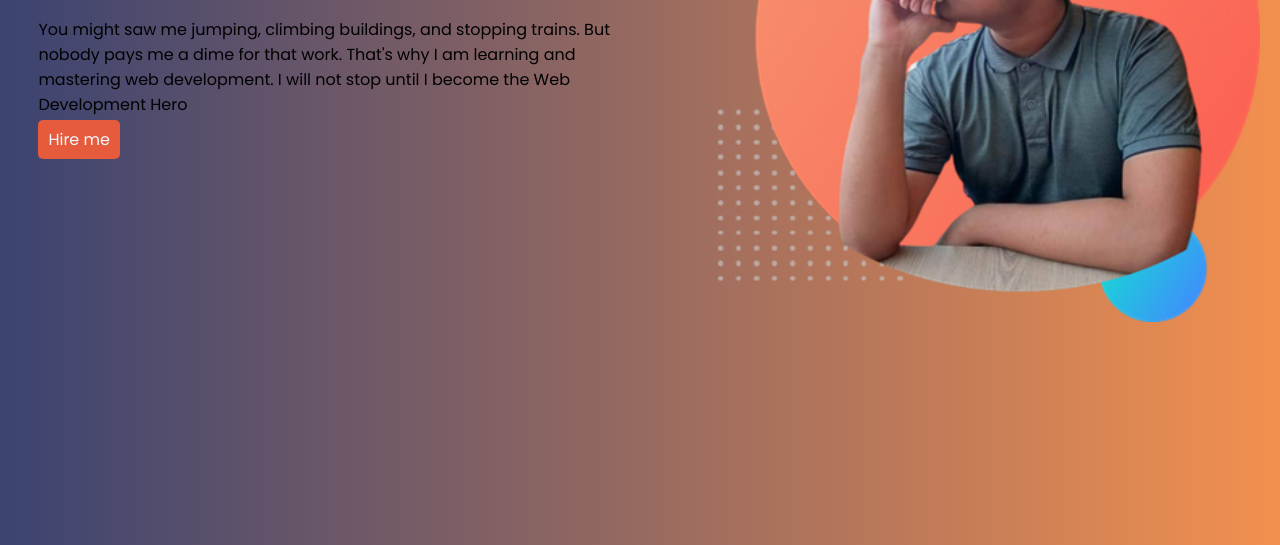
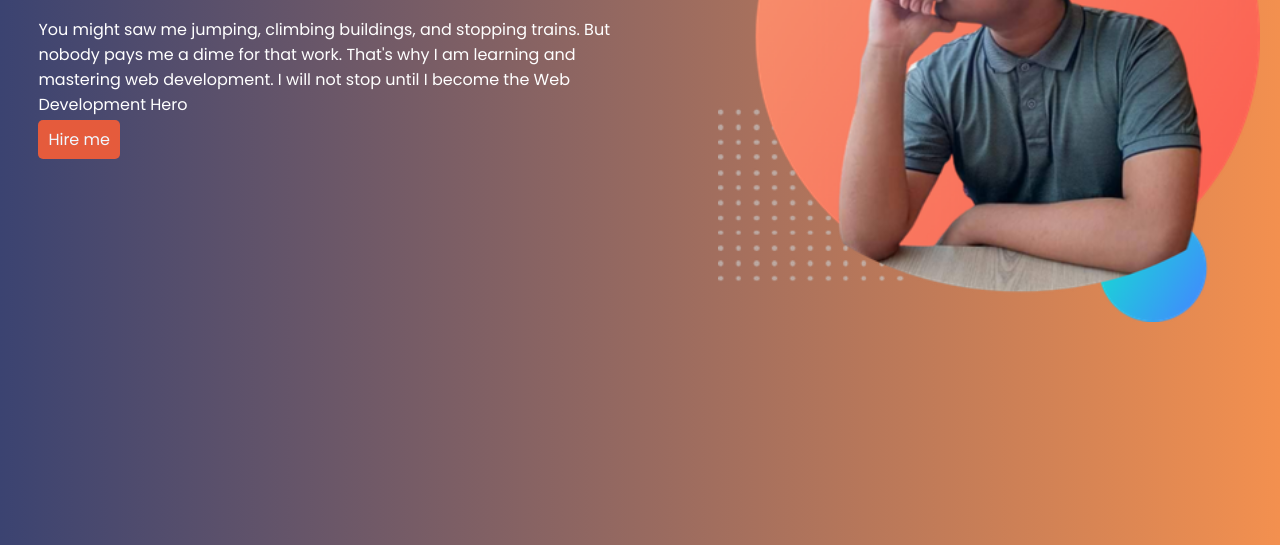
Before and after one commit to Arman-Noor-Nafis/developer, a plain HTML site: page index.html in a window 1280 px wide. Shown: the part 255-800 px from the top of the page. Drawn offline with Linux system fonts and the light colour scheme.

Commit message:
text-colours

```diff
--- a/css/style.css
+++ b/css/style.css
@@ -12,6 +12,9 @@ background: linear-gradient(to right, #3B4371, #F3904F); /* W3C, IE 10+/ Edge, F
 .banner{
     display: flex;
     margin-bottom: 415px;
+}
+.banner p{
+    color: white;
 }
 .half-width{
     width: 50%;
```
